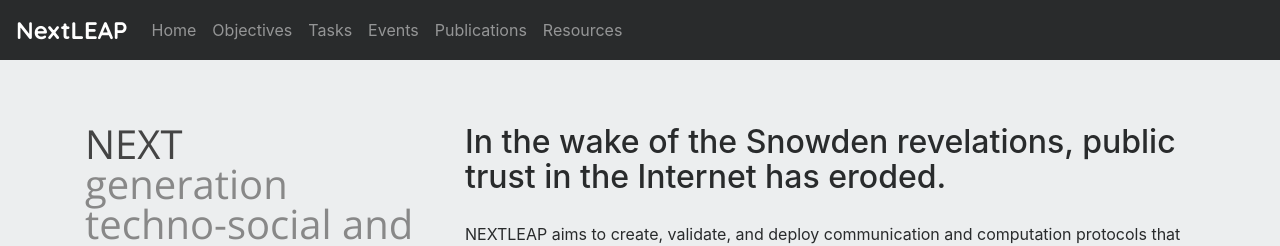
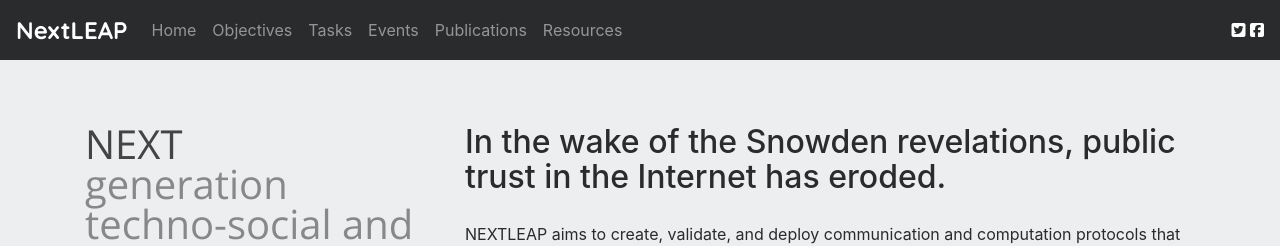
Before and after one commit to nextleap-project/nextleap-website, a Jekyll site: the page built from index.html, in a window 1280 px wide. Shown: the top 246 px of the page. Built offline with Jekyll 4.4.1, drawn with Linux system fonts in a browser that asks for light colours; nearby versions of some CDN libraries.

Commit message:
social media links in navbar

```diff
--- a/_includes/header.html
+++ b/_includes/header.html
@@ -23,7 +23,12 @@
         NextLEAP
       </a>
 
-      <div class="navbar-nav">
+      <div class="navbar-nav mr-auto">
         {% include navigation.html %}
       </div>
+
+      <div class="social">
+        <a href="http://twitter.com/nextleap2020"><i class="fa fa-twitter-square" aria-hidden="true"></i></a>
+        <a href="http://facebook.com/nextleap2020"><i class="fa fa-facebook-square" aria-hidden="true"></i></a>
+      </div>
     </nav>
--- a/css/style2.scss
+++ b/css/style2.scss
@@ -10,6 +10,10 @@ nav {
     font-family: Quicksand, sans-serif;
 		font-size: 1.5em;
 		font-weight: 800;
+	}
+
+	.social a {
+		color: white;
 	}
 }
 
@@ -73,7 +77,6 @@ footer {
 		text-decoration: underline;
 		text-decoration-color: #0099ff;
 	}
-
 
 	h4 {
 		// text-align: center;
```
